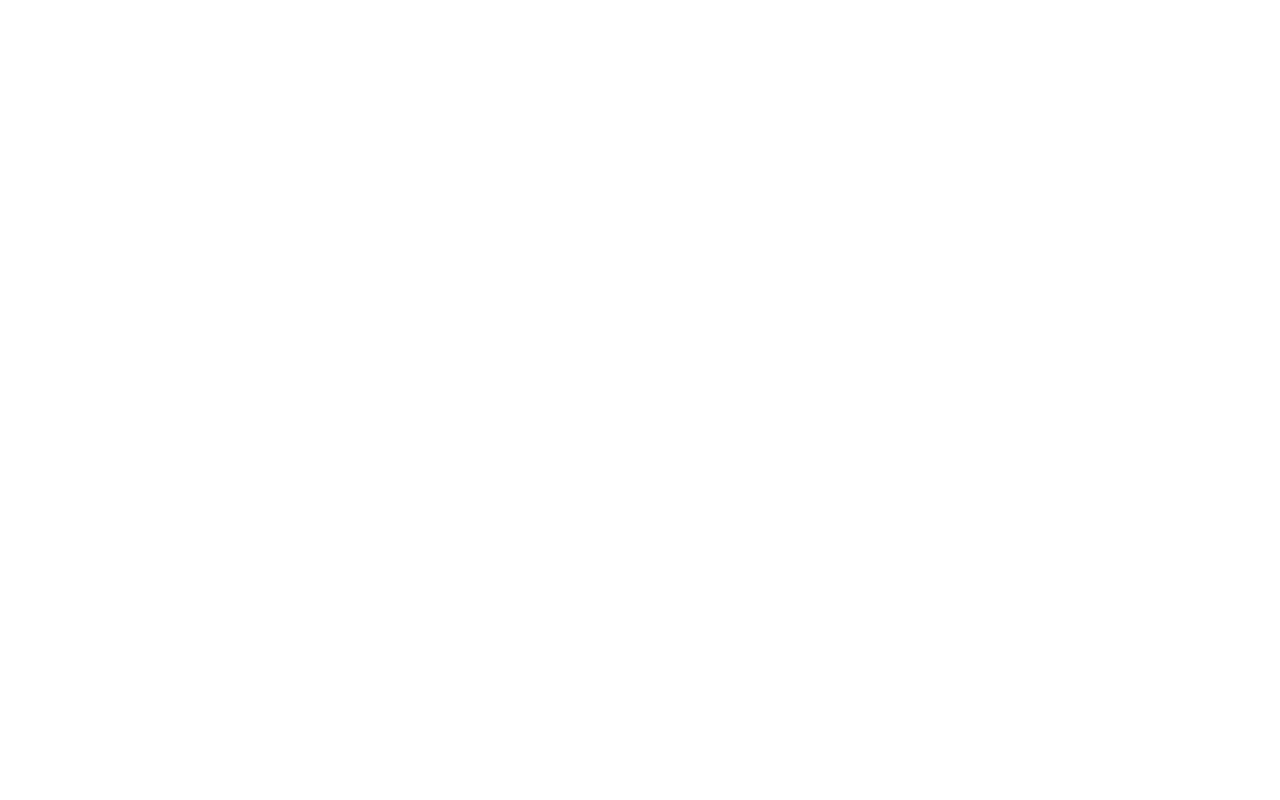
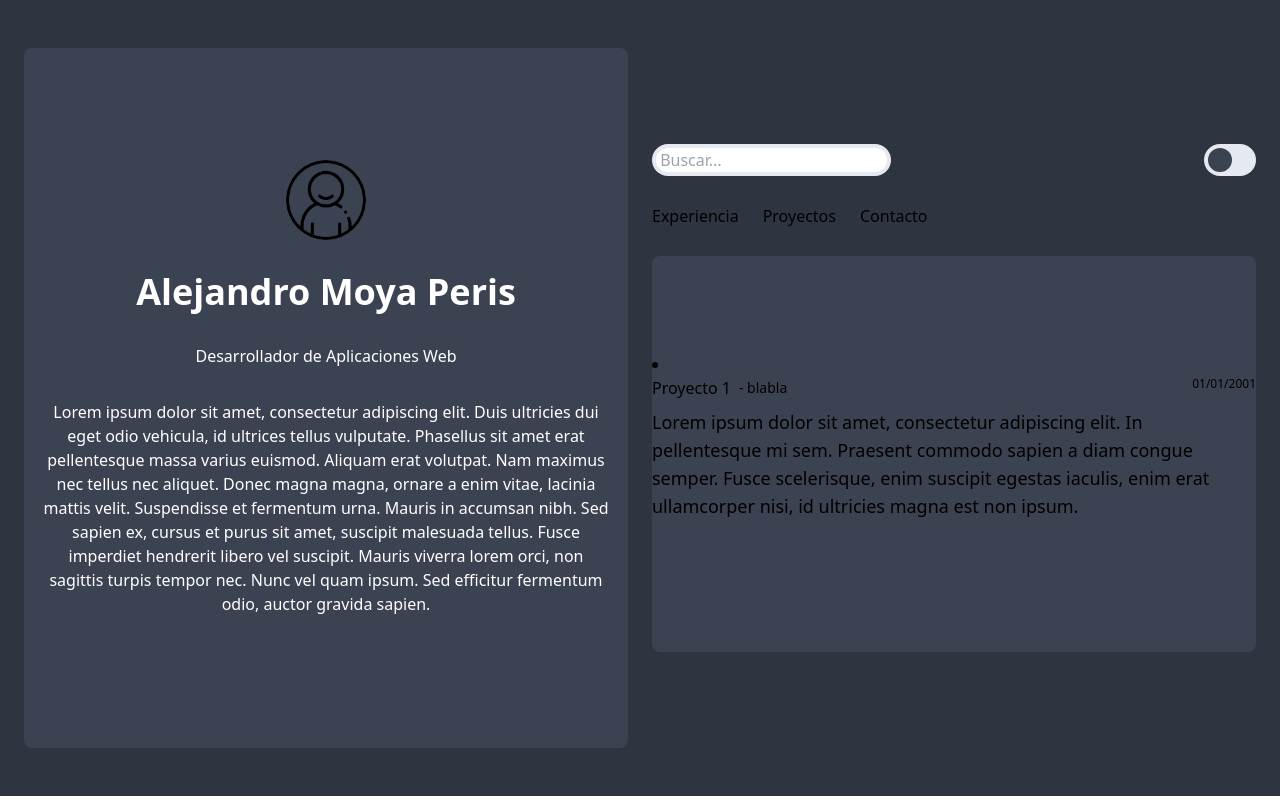
Before and after one commit to AleesMP/portfolio, a website built with Vite: page index.html in a window 1280 px wide. Built offline with nearby package versions, Linux system fonts and the light colour scheme.

Commit message:
edicion de pagina principal

```diff
--- a/index.html
+++ b/index.html
@@ -1,13 +1,104 @@
 <!doctype html>
 <html lang="en">
+
 <head>
   <meta charset="UTF-8" />
   <link rel="icon" type="image/svg+xml" href="/vite.svg" />
   <meta name="viewport" content="width=device-width, initial-scale=1.0" />
-    <title>Vite App</title>
+  <link rel="stylesheet" href="style.css">
+  <title>Home - Alejandro | Sitio personal</title>
 </head>
+
 <body>
-    <div id="app"></div>
+  <div class="bg-primary">
+    <div class="px-6 py-12">
+      <div class="flex justify-between gap-6">
+        <header class="flex flex-col sticky justify-between bg-secondary rounded-lg w-1/2 py-24">
+          <div class="flex flex-col items-center justify-center text-center text-white gap-8 p-4">
+            <img src="/avatar.png" class="w-20 h-20 rounded-full" alt="avatar">
+            <h1 class="text-4xl font-bold text-white"><a href="">Alejandro Moya Peris</a></h1>
+            <h2>Desarrollador de Aplicaciones Web</h2>
+            <p>Lorem ipsum dolor sit amet, consectetur adipiscing elit. Duis ultricies dui eget odio vehicula, id
+              ultrices
+              tellus vulputate. Phasellus sit amet erat pellentesque massa varius euismod. Aliquam erat volutpat. Nam
+              maximus nec tellus nec aliquet. Donec magna magna, ornare a enim vitae, lacinia mattis velit. Suspendisse
+              et
+              fermentum urna. Mauris in accumsan nibh. Sed sapien ex, cursus et purus sit amet, suscipit malesuada
+              tellus.
+              Fusce imperdiet hendrerit libero vel suscipit. Mauris viverra lorem orci, non sagittis turpis tempor nec.
+              Nunc vel quam ipsum. Sed efficitur fermentum odio, auctor gravida sapien.</p>
+          </div>
+        </header>
+
+        <main id="content" class="w-1/2 py-24">
+          <section>
+            <div class="flex justify-between items-center">
+              <div class="bg-tertiary px-1 py-1 w-auto rounded-full">
+                <input class="w-auto rounded-full" type="text" placeholder=" Buscar...">
+              </div>
+              <label class="bg-tertiary px-1 py-1 w-[52px] rounded-full">
+                <div class="w-6 h-6 rounded-full bg-secondary"></div>
+                <input id="check" type="text" hidden>
+              </label>
+            </div>
+          </section>
+
+          <!-- NavMenu -->
+          <section>
+            <div class="flex justify-between items-center">
+              <nav class="h-20 flex">
+                <div class="flex items-center gap-6">
+                  <a href="#experiencia">Experiencia</a>
+                  <a href="#proyectos">Proyectos</a>
+                  <a href="#contacto">Contacto</a>
+                </div>
+              </nav>
+            </div>
+          </section>
+
+          <!-- Contenido -->
+          <section id="experiencia"></section>
+
+          <section id="proyectos">
+            <div class="flex rounded-lg justify-between py-24 bg-secondary">
+              <span>
+                <li class="mb-6 checkmark">
+                  <!-- Titulo y fecha -->
+                  <div class="flex flex-wrap items-start gap-x-2">
+                    <div class="flex flex-no-wrap items-center flex-1 whitespace-nowrap">
+                      <div>Proyecto 1</div>
+                      <div class="ml-2 text-sm">- blabla</div>
+                    </div>
+                    <div class="flex items-center gap-2">
+                      <div class="text-xs text-right text-gray-500 whitespace-nowrap">01/01/2001</div>
+                    </div>
+                  </div>
+
+                  <!-- Descripción -->
+                  <div class="mt-2 text-lg text-gray-600">
+                    Lorem ipsum dolor sit amet, consectetur adipiscing elit. In pellentesque mi sem. Praesent commodo
+                    sapien a diam congue semper. Fusce scelerisque, enim suscipit egestas iaculis, enim erat ullamcorper
+                    nisi, id ultricies magna est non ipsum.
+                  </div>
+
+                  <!-- Botones -->
+                  <div class="flex gap-4 mt-3"></div>
+                </li>
+              </span>
+            </div>
+          </section>
+
+          <section id="contacto"></section>
+
+        </main>
+      </div>
+    </div>
+  </div>
+
+</body>
+
+<footer></footer>
+
 <script type="module" src="/main.js"></script>
-  </body>
+
 </html>
```
Lines whose indentation alone changed are shown as unchanged.
